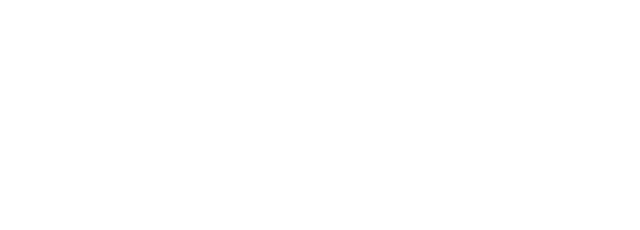
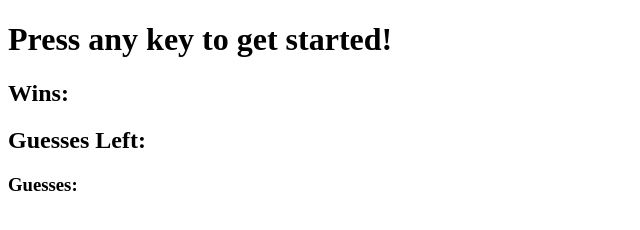
Before and after one commit to MV5174/Word-Guess-Game, a plain HTML site: page index.html in a window 1280 px wide. Shown: the whole page, without its empty margins (0-640 px from the left). Drawn offline with Linux system fonts and the light colour scheme.

Commit message:
some of the html is done

```diff
--- a/index.html
+++ b/index.html
@@ -11,17 +11,17 @@
     <!--Metalcore theme-->
 
     <!--Press any key to get started-->
-
+    <h1>Press any key to get started!</h1>
     <!--Wins-->
-
+    <h2>Wins: <span id="wins"></span></h2>
     <!--Images that cycle-->
 
     <!--Underscores to denote how many letters in the word there are-->
-
+    <p><span class="underscore"></span></p>
     <!--Guesses left-->
-
+    <h2>Guesses Left: <span class="guessesLeft"></span></h2>
     <!--Letters guessed already-->
-
+    <h3>Guesses: <span id="guesses"></span></h3>
 </body>
 <script type="text/javascript" src="assets/javascript/game.js"></script>
 </html>
```
